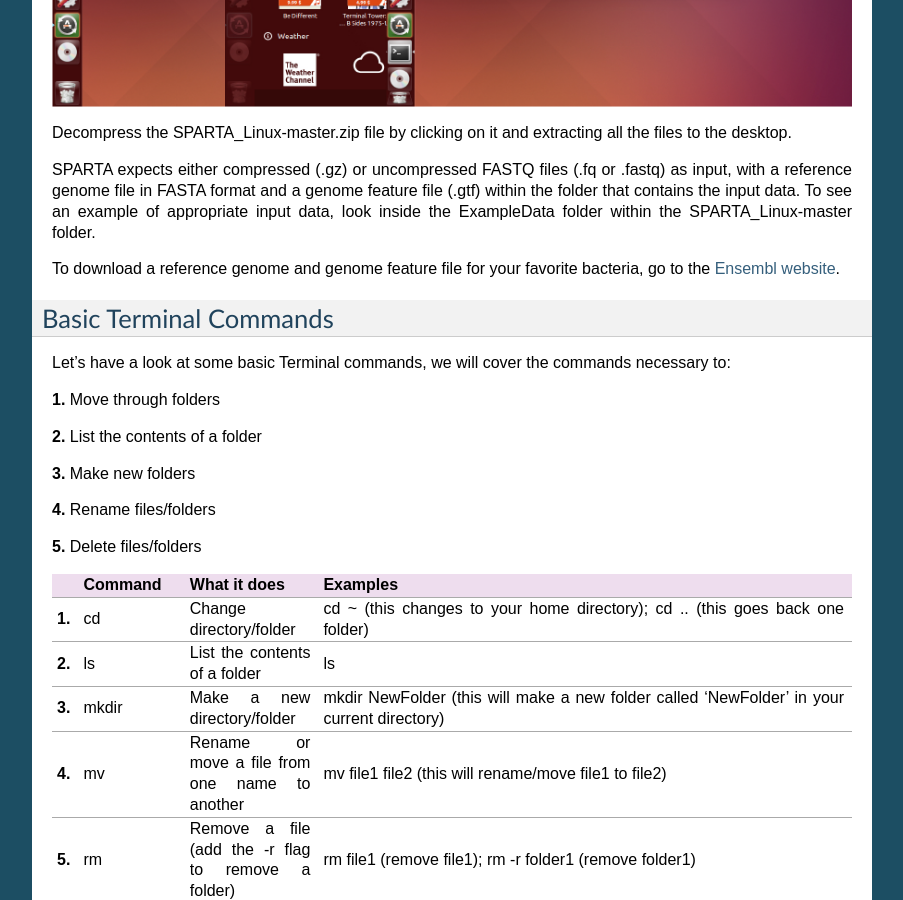
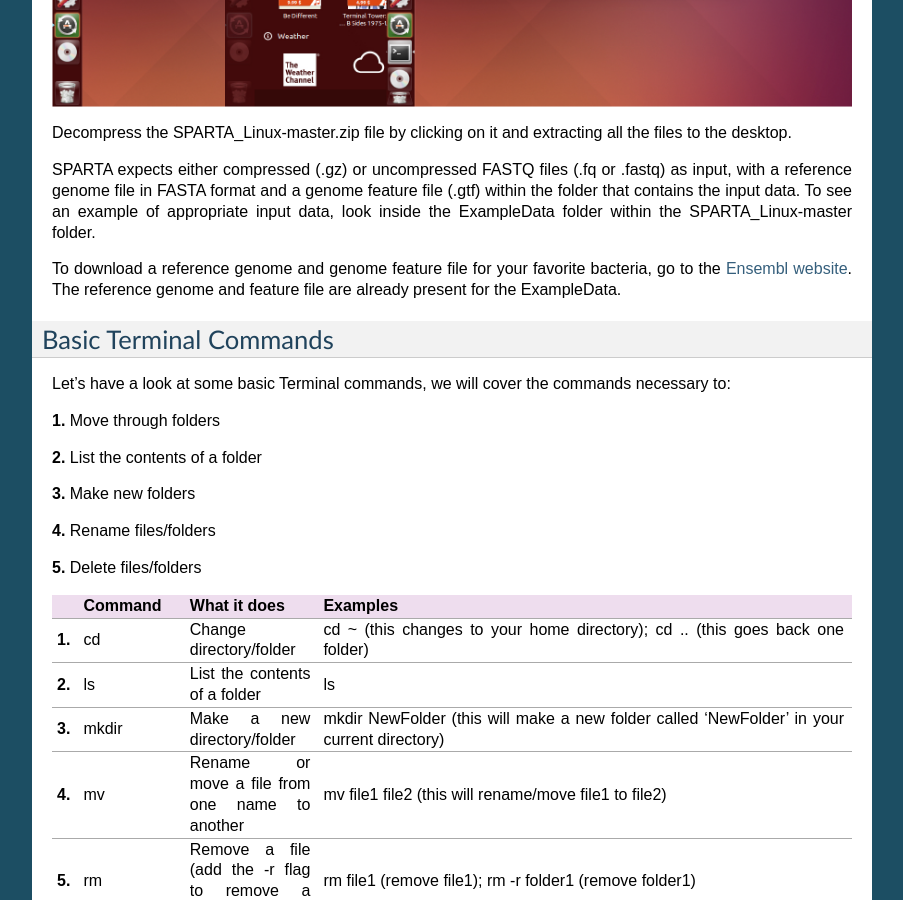
Before and after one commit to abramovitchMSU/SPARTA_Docs_and_Tutorial, a Sphinx documentation site: the page built from docs/source/lintut.rst, in a window 1280 px wide and 900 px high, scrolled down 753 px. Shown: the whole window, without its empty margins (198-1101 px from the left). Built offline with Sphinx 7.4.7, drawn with Linux system fonts in a browser that asks for light colours.

Commit message:
Clarification of genome and feature file for ExampleData

```diff
--- a/docs/source/lintut.rst
+++ b/docs/source/lintut.rst
@@ -45,7 +45,8 @@ that contains the input data. To see an example of appropriate input data, look
 ExampleData folder within the SPARTA_Linux-master folder.
 
 To download a reference genome and genome feature file for your favorite bacteria, go to
-the `Ensembl website <http://bacteria.ensembl.org/info/website/ftp/index.html>`_.
+the `Ensembl website <http://bacteria.ensembl.org/info/website/ftp/index.html>`_. The reference
+genome and feature file are already present for the ExampleData.
 
 .. _basic-terminal-commandslinux:
 
--- a/docs/source/mactut.rst
+++ b/docs/source/mactut.rst
@@ -46,7 +46,8 @@ that contains the input data. To see an example of appropriate input data, look
 ExampleData folder within the SPARTA_Mac-master folder.
 
 To download a reference genome and genome feature file for your favorite bacteria, go to
-the `Ensembl website <http://bacteria.ensembl.org/info/website/ftp/index.html>`_.
+the `Ensembl website <http://bacteria.ensembl.org/info/website/ftp/index.html>`_. The reference
+genome and feature file are already present for the ExampleData.
 
 .. _basic-terminal-commands:
 
--- a/docs/source/wintut.rst
+++ b/docs/source/wintut.rst
@@ -46,7 +46,8 @@ that contains the input data. To see an example of appropriate input data, look
 ExampleData folder within the SPARTA_Windows-master folder.
 
 To download a reference genome and genome feature file for your favorite bacteria, go to
-the `Ensembl website <http://bacteria.ensembl.org/info/website/ftp/index.html>`_.
+the `Ensembl website <http://bacteria.ensembl.org/info/website/ftp/index.html>`_. The reference
+genome and feature file are already present for the ExampleData.
 
 .. _basic-terminal-commandswin:
 
```
